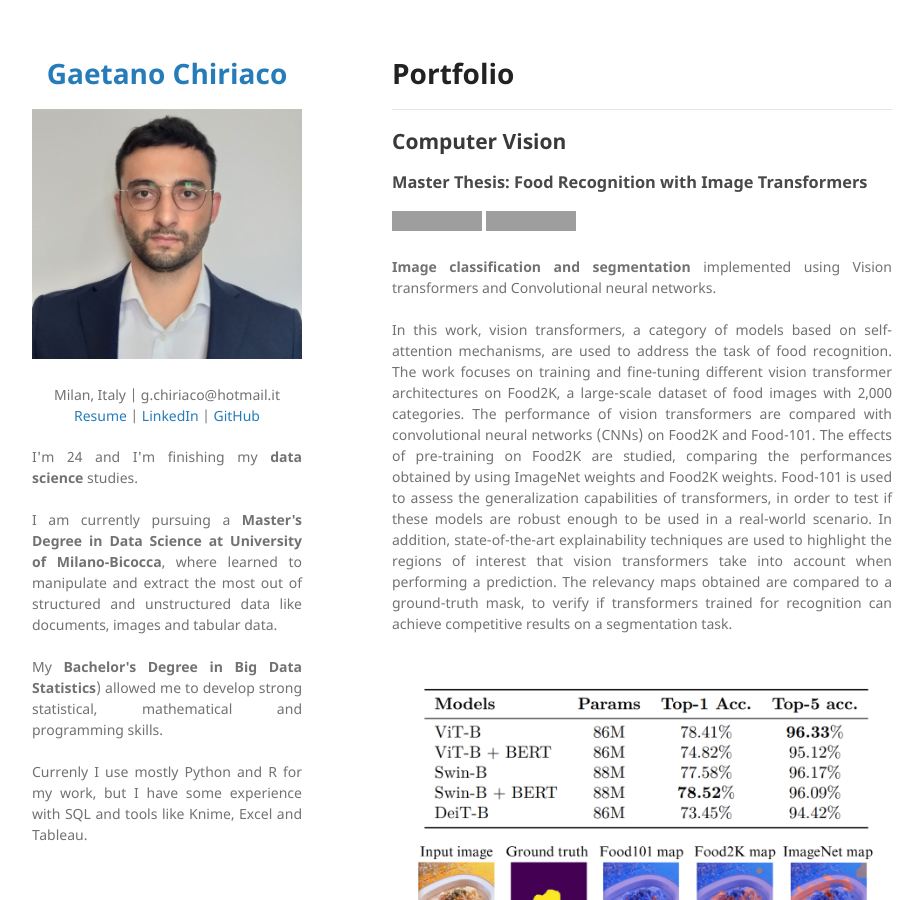
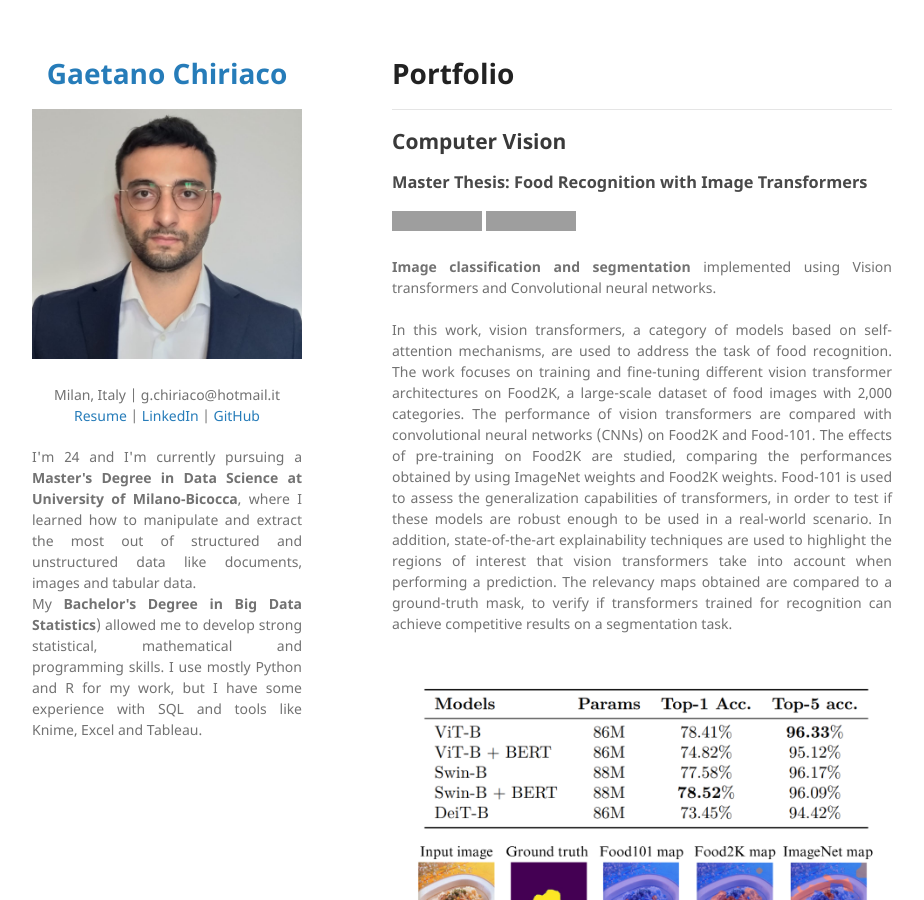
Before and after one commit to gaetanochiriaco/minimal-portfolio, a Jekyll site: the page built from index.md, in a window 1280 px wide and 900 px high. Shown: the whole window, without its empty margins (178-1102 px from the left). Built offline with Jekyll 4.4.1, drawn with Linux system fonts in a browser that asks for light colours; our own code applies the rules of GitHub Pages for plain Markdown files; grey boxes are pictures that could not be loaded.

Commit message:
minor change

```diff
--- a/_config.yml
+++ b/_config.yml
@@ -11,13 +11,10 @@ description:
   </p>
 
   <p align="justify">
-  I'm 24 and I'm finishing my <b>data science</b> studies.
-  <br><br>
-  I am currently pursuing a <b>Master's Degree in Data Science at University of Milano-Bicocca</b>, where learned to manipulate and extract the most out of structured and unstructured data like documents, images and tabular data.
-  <br><br>
+  I'm 24 and I'm currently pursuing a <b>Master's Degree in Data Science at University of Milano-Bicocca</b>, where I learned how to manipulate and extract the most out of structured and unstructured data like documents, images and tabular data.
+  <br>
   My <b>Bachelor's Degree in Big Data Statistics</b>) allowed me to develop strong statistical, mathematical and programming skills.
-  <br><br>
-  Currenly I use mostly Python and R for my work, but I have some experience with SQL and tools like Knime, Excel and Tableau.
+  I use mostly Python and R for my work, but I have some experience with SQL and tools like Knime, Excel and Tableau.
   <br><br>
   </p>
 
```
